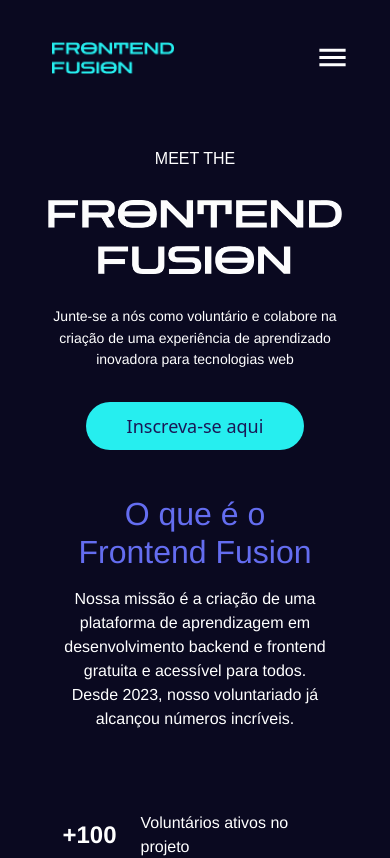
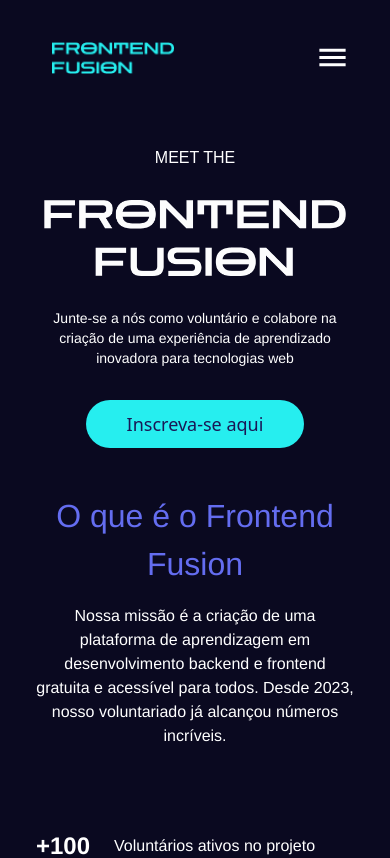
Before and after one commit to Projeto-FrontEnd-Fusion/vingadores-portifolio-colaborativo_, a React (Vite) app: page / in a window 390 px wide. Shown: the top 858 px of the page. Built offline with nearby package versions, Linux system fonts and the light colour scheme; a web font is replaced by a local one.

Commit message:
feat: ajustando responsividade da seção de apresentação

```diff
--- a/src/components/SectionPresentation/SectionPresentation.tsx
+++ b/src/components/SectionPresentation/SectionPresentation.tsx
@@ -2,32 +2,32 @@ import { Button } from "../Button/Button";
 
 const SectionPresentation = () => {
   return (
-    <section className="text-white flex items-center flex-col gap-[2.813rem] px-[0.313rem] py-[2.813rem]
-                            md:flex-row md:items-start md:px-[2.844rem] md:pt-24 md:pb-[11.125rem] md:gap-24"
+    <section className="text-white flex items-center flex-col gap-11 px-1 py-11
+                            lg:flex-row lg:items-start lg:px-11 lg:pt-24 lg:pb-44 lg:gap-24"
     >
-      <div className="flex flex-col gap-8 items-center px-[0.656rem]
-                            md:w-1/2 md:px-0"
+      <div className="flex flex-col gap-8 items-center px-2
+                            lg:w-1/2 lg:px-0"
       >
-        <p className="font-presentation text-base font-normal leading-[1.2rem] text-center">MEET THE</p>
+        <p className="font-presentation text-base font-normal leading-5 text-center">MEET THE</p>
         <img src="/assets/FRONTENDFUSION_2.png" />
-        <p className="font-fusion text-[0.875rem] font-normal leading-[1.313rem] text-center
-                              md:text-[0.938rem] md:leading-[1.406rem]"
+        <p className="font-fusion text-sm font-normal leading-5 text-center
+                              lg:text-base lg:leading-6"
         >Junte-se a nós como voluntário e colabore na criação de uma experiência de aprendizado inovadora para tecnologias web</p>
         <Button isNavbar={false} />
       </div>
 
-      <div className="flex flex-col gap-4 px-[1.594rem]
-                            md:px-0 md:w-1/2"
+      <div className="flex flex-col gap-4
+                            lg:w-1/2"
       >
-        <h2 className="text-[#646DF0] font-fusion text-[2rem] font-medium leading-[2.4rem] text-center
-                              md:text-left md:text-[2.5rem] md:leading-[3rem]"
+        <h2 className="text-[#646DF0] font-fusion text-[2rem] font-medium leading-[3rem] text-center
+                              lg:text-left lg:text-[2.5rem] lg:leading-[3rem] lg:tracking-wide"
         >O que é o Frontend Fusion</h2>
         <p className="font-fusion text-base font-normal text-center
-                              md:text-left"
+                              lg:text-left"
         >Nossa missão é a criação de uma plataforma de aprendizagem em desenvolvimento backend e frontend gratuita e acessível para todos. Desde 2023, nosso voluntariado já alcançou números incríveis.</p>
 
         <div className="flex flex-col gap-12 pt-16
-                                md:pt-6"
+                                lg:pt-6"
         >
           <div className="flex gap-6 items-center">
             <p className="font-fusion text-2xl font-bold leading-9 text-center">+100</p>
```
Also changed, not shown: 1 other file (tests, documents, lock files or other folders).
